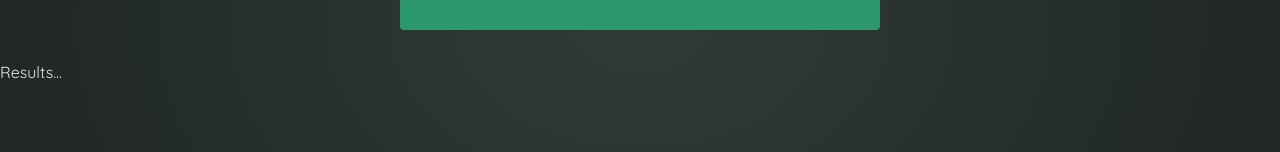
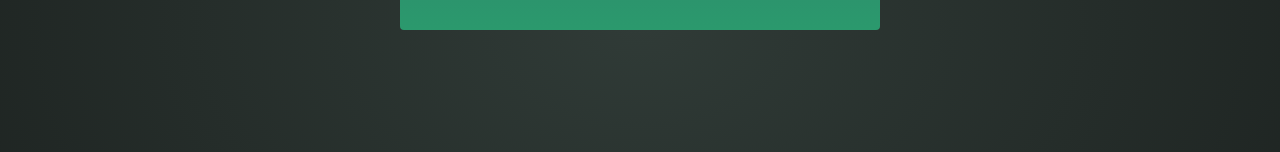
Before and after one commit to seong-94/udemy-study, a React (Vite) app: page / in a window 1280 px wide. Shown: the part 399-551 px from the top of the page. Built offline with nearby package versions, Linux system fonts and the light colour scheme.

Commit message:
강의 101

```diff
--- a/src/App.jsx
+++ b/src/App.jsx
@@ -15,7 +15,7 @@ function App() {
     setUserInput((prevUserInput) => {
       return {
         ...prevUserInput,
-        [inputIdentifier]: newValue,
+        [inputIdentifier]: +newValue, // + 추가함으로써 string 을 number 값으로 더하기 가 가능하다함
       };
     });
   }
@@ -25,7 +25,7 @@ function App() {
       {/* <h1 >React Investment Calculator</h1> */}
       <Header />
       <UserInput onChangeInput={handleChange} userInput={userInput} />
-      <Results userInput={userInput} />
+      <Results input={userInput} />
     </>
   );
 }
--- a/src/components/Results.jsx
+++ b/src/components/Results.jsx
@@ -1,7 +1,6 @@
-export default function Results() {
-  return (
-    <>
-      <p>Results...</p>
-    </>
-  );
+import { calculateInvestmentResults } from "../util/investment.js";
+
+export default function Results({ input }) {
+  const userData = calculateInvestmentResults(input);
+  return <>{/* <div>{userData}</div> */}</>;
 }
```
